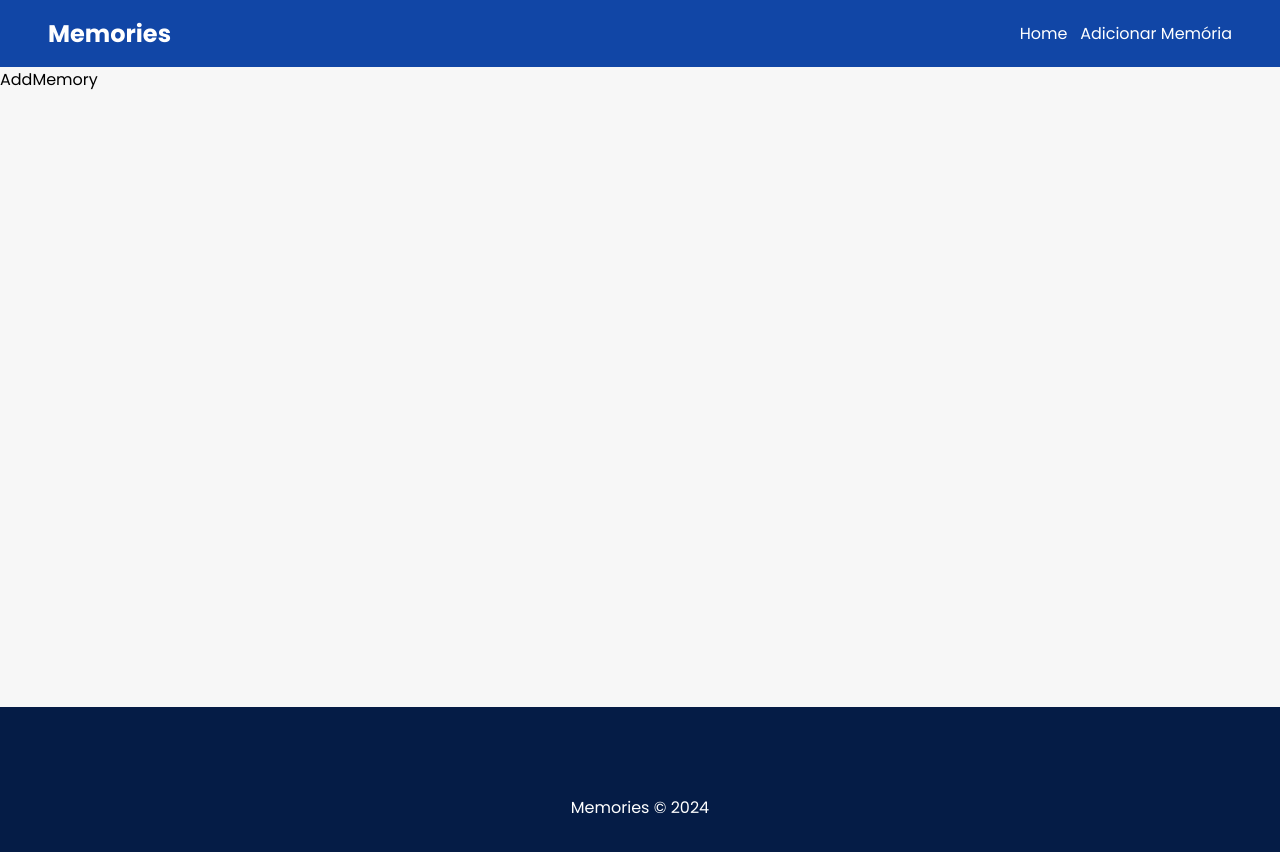
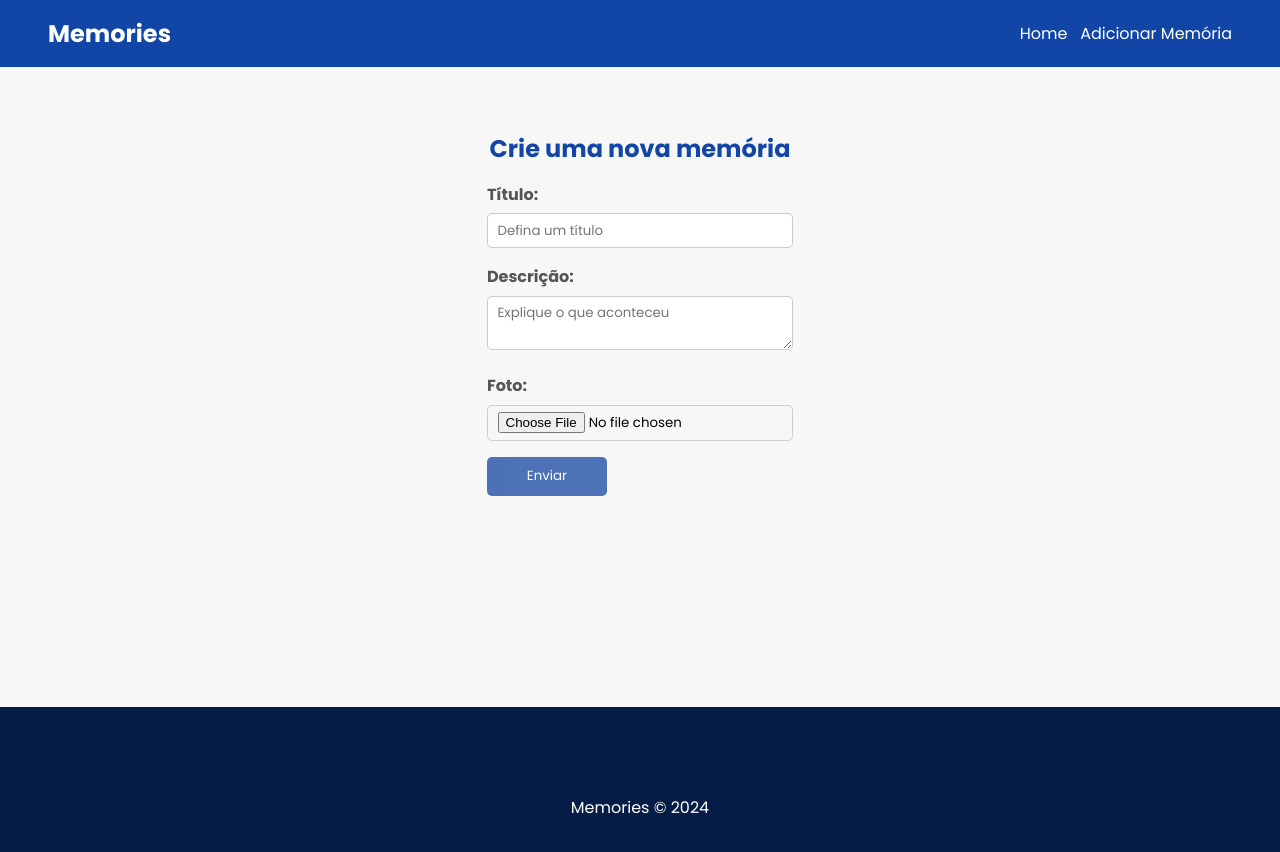
Before and after one commit to alexandrerogeriosn93/project-react-memories, a React (Vite) app in the folder frontend/: page /add-memory in a window 1280 px wide. Shown: the top 852 px of the page. Built offline with nearby package versions, Linux system fonts and the light colour scheme.

Commit message:
feat: add component AddMemory styles css

```diff
--- a/frontend/src/index.css
+++ b/frontend/src/index.css
@@ -20,3 +20,34 @@
 h3 {
   margin-bottom: 1.2rem;
 }
+
+.btn {
+  background-color: #2351a7;
+  color: #fff;
+  border-radius: 5px;
+  padding: 0.6rem 1rem;
+  max-width: 120px;
+  text-align: center;
+  border: none;
+  opacity: 0.8;
+  transition: 0.3s;
+  cursor: pointer;
+}
+
+.btn:hover {
+  opacity: 1;
+}
+
+form {
+  display: flex;
+  flex-direction: column;
+  gap: 1rem;
+}
+
+input,
+textarea {
+  padding: 0.4rem 0.6rem;
+  border-radius: 5px;
+  border: solid 1px #ccc;
+  width: 100%;
+}
--- /dev/null
+++ b/frontend/src/routes/AddMemory.css
@@ -0,0 +1,23 @@
+.add-memory-page {
+  display: flex;
+  flex-direction: column;
+  justify-content: center;
+  align-items: center;
+  padding: 2rem;
+}
+
+.add-memory-page h2 {
+  color: #1146a6;
+  padding: 2rem 0 1rem;
+  text-align: center;
+}
+
+.add-memory-page form {
+  max-width: 500px;
+}
+
+.add-memory-page p {
+  font-weight: bold;
+  color: #555;
+  margin-bottom: 0.4rem;
+}
--- a/frontend/src/routes/AddMemory.jsx
+++ b/frontend/src/routes/AddMemory.jsx
@@ -1,5 +1,39 @@
+import { useState } from "react";
+
+import axios from "axios";
+
+import "./AddMemory.css";
+
 const AddMemory = () => {
-  return <div>AddMemory</div>;
+  return (
+    <div className="add-memory-page">
+      <h2>Crie uma nova memória</h2>
+      <form>
+        <label>
+          <p>Título:</p>
+          <input
+            type="text"
+            name="title"
+            id="title"
+            placeholder="Defina um título"
+          />
+        </label>
+        <label>
+          <p>Descrição:</p>
+          <textarea
+            name="description"
+            id="description"
+            placeholder="Explique o que aconteceu"
+          ></textarea>
+        </label>
+        <label>
+          <p>Foto:</p>
+          <input type="file" name="image" id="image" />
+        </label>
+        <input type="submit" value="Enviar" className="btn" />
+      </form>
+    </div>
+  );
 };
 
 export default AddMemory;
```
